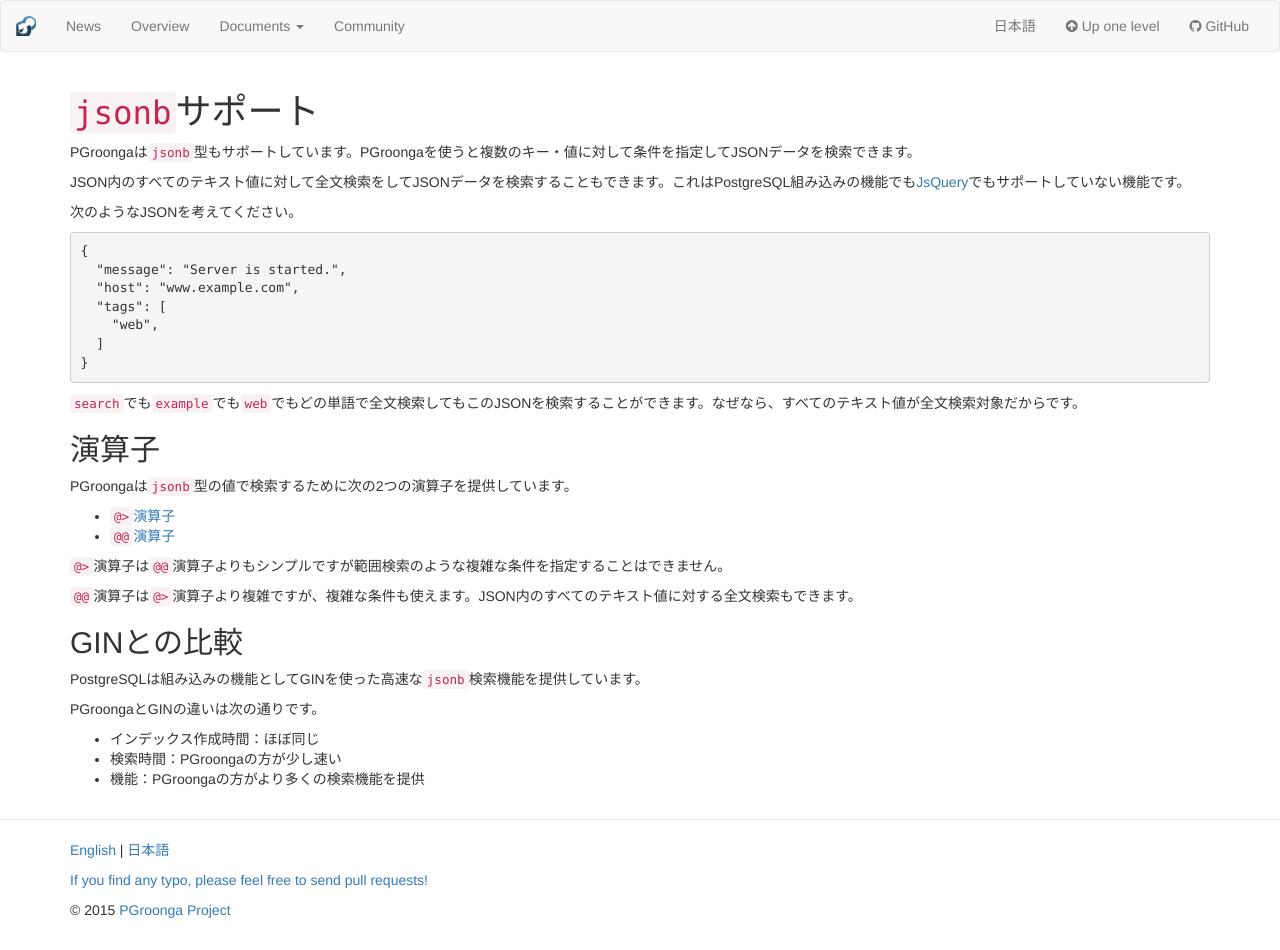
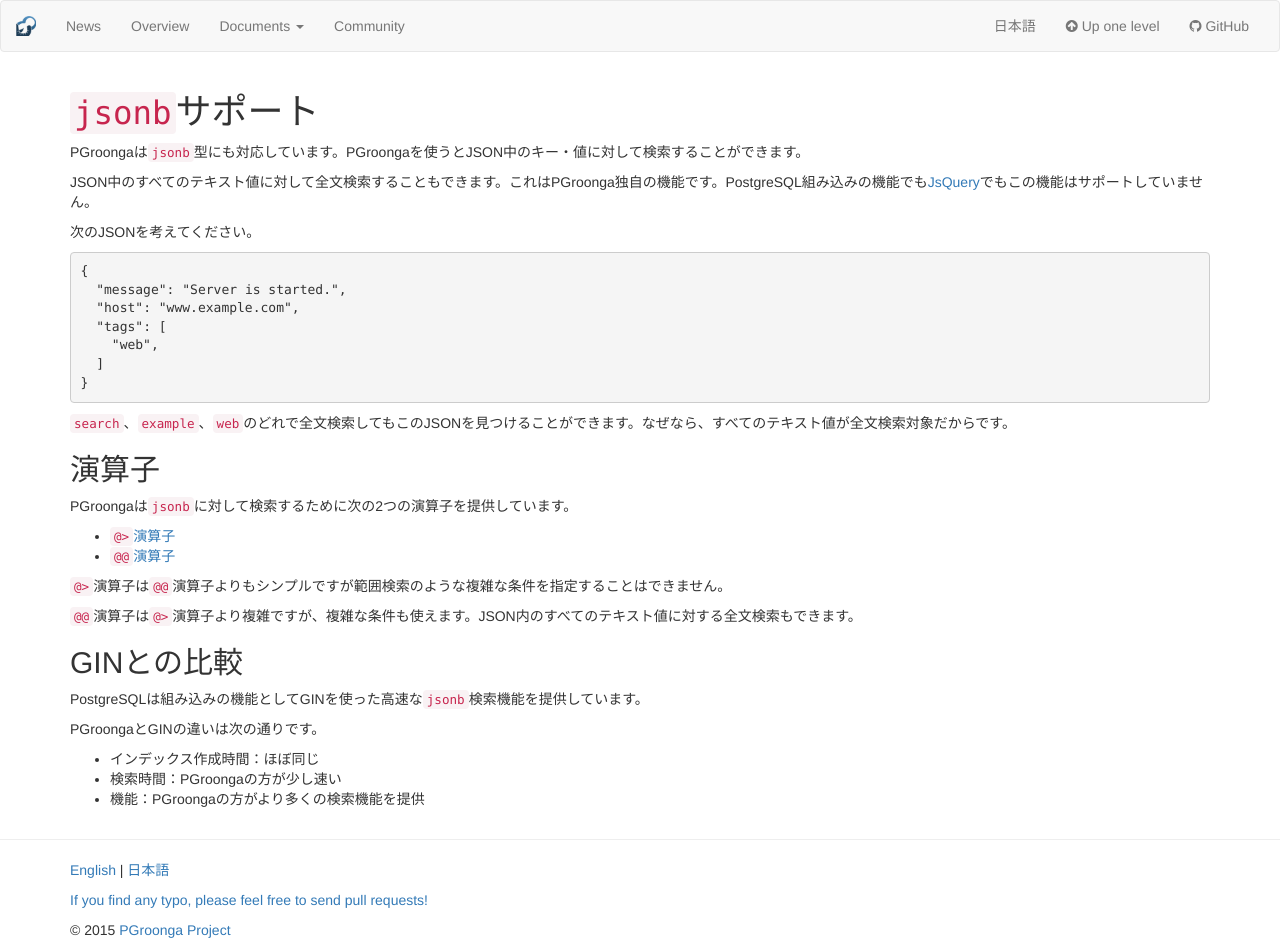
Before and after one commit to pgroonga/pgroonga.github.io, a Jekyll site: the page built from ja/reference/jsonb.md, in a window 1280 px wide. Built offline with Jekyll 4.4.1, drawn with Linux system fonts in a browser that asks for light colours.

````diff
--- a/ja/reference/jsonb.md
+++ b/ja/reference/jsonb.md
@@ -5,11 +5,11 @@
 
 # `jsonb`サポート
 
-PGroongaは`jsonb`型もサポートしています。PGroongaを使うと複数のキー・値に対して条件を指定してJSONデータを検索できます。
+PGroongaは`jsonb`型にも対応しています。PGroongaを使うとJSON中のキー・値に対して検索することができます。
 
-JSON内のすべてのテキスト値に対して全文検索をしてJSONデータを検索することもできます。これはPostgreSQL組み込みの機能でも[JsQuery](https://github.com/postgrespro/jsquery)でもサポートしていない機能です。
+JSON中のすべてのテキスト値に対して全文検索することもできます。これはPGroonga独自の機能です。PostgreSQL組み込みの機能でも[JsQuery](https://github.com/postgrespro/jsquery)でもこの機能はサポートしていません。
 
-次のようなJSONを考えてください。
+次のJSONを考えてください。
 
 ```json
 {
@@ -21,11 +21,11 @@
 }
 ```
 
-`search`でも`example`でも`web`でもどの単語で全文検索してもこのJSONを検索することができます。なぜなら、すべてのテキスト値が全文検索対象だからです。
+`search`、`example`、`web`のどれで全文検索してもこのJSONを見つけることができます。なぜなら、すべてのテキスト値が全文検索対象だからです。
 
 ## 演算子
 
-PGroongaは`jsonb`型の値で検索するために次の2つの演算子を提供しています。
+PGroongaは`jsonb`に対して検索するために次の2つの演算子を提供しています。
 
   * [`@>`演算子](operators/jsonb-contain.html)
   * [`@@`演算子](operators/jsonb-query.html)
````
Also changed, not shown: ja/reference/functions/pgroonga-score.md (added, +64 -0 lines), ja/tutorial/index.md (+5 -5 lines), reference/functions/pgroonga-score.md (+1 -1 lines), 1 other file.
